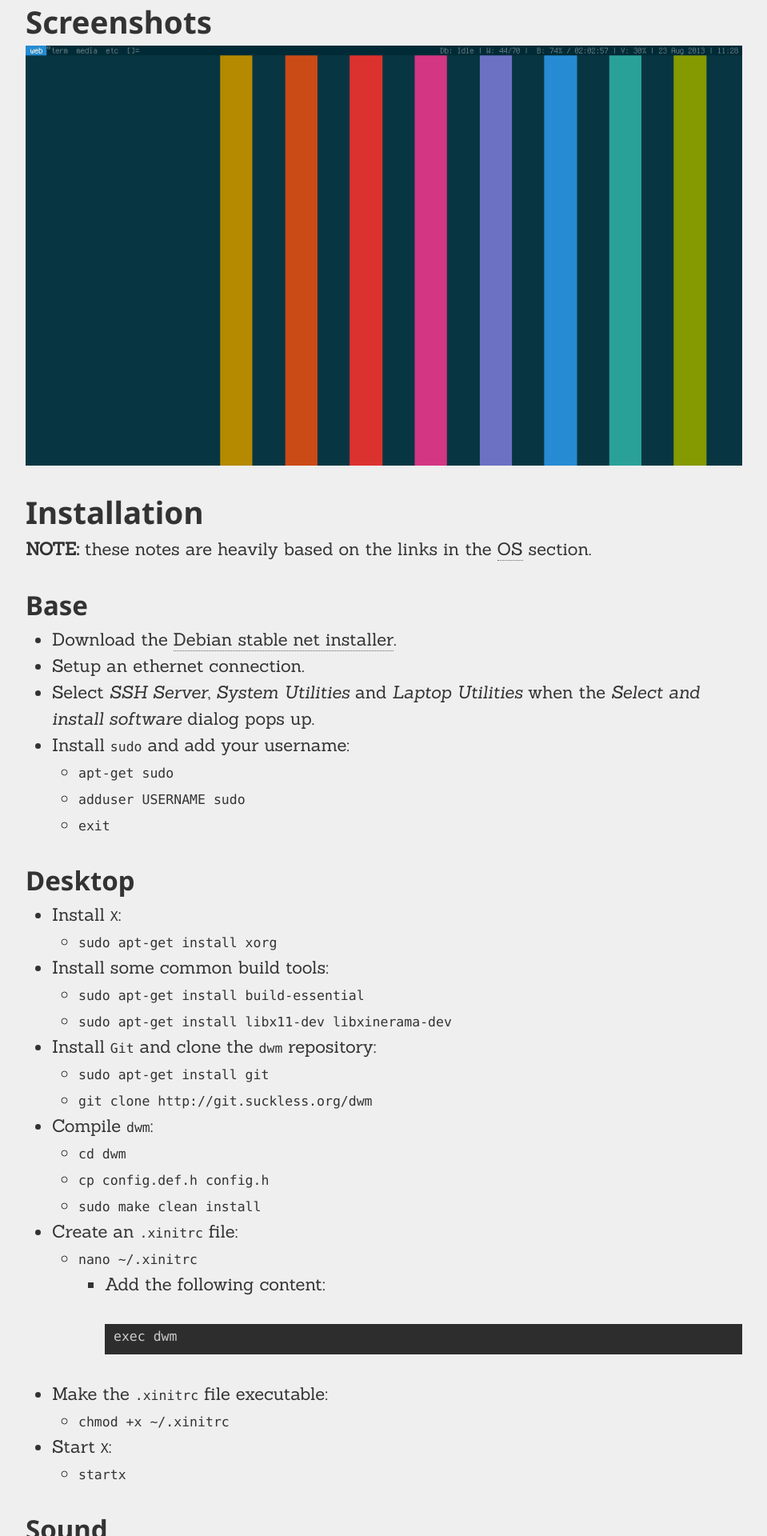
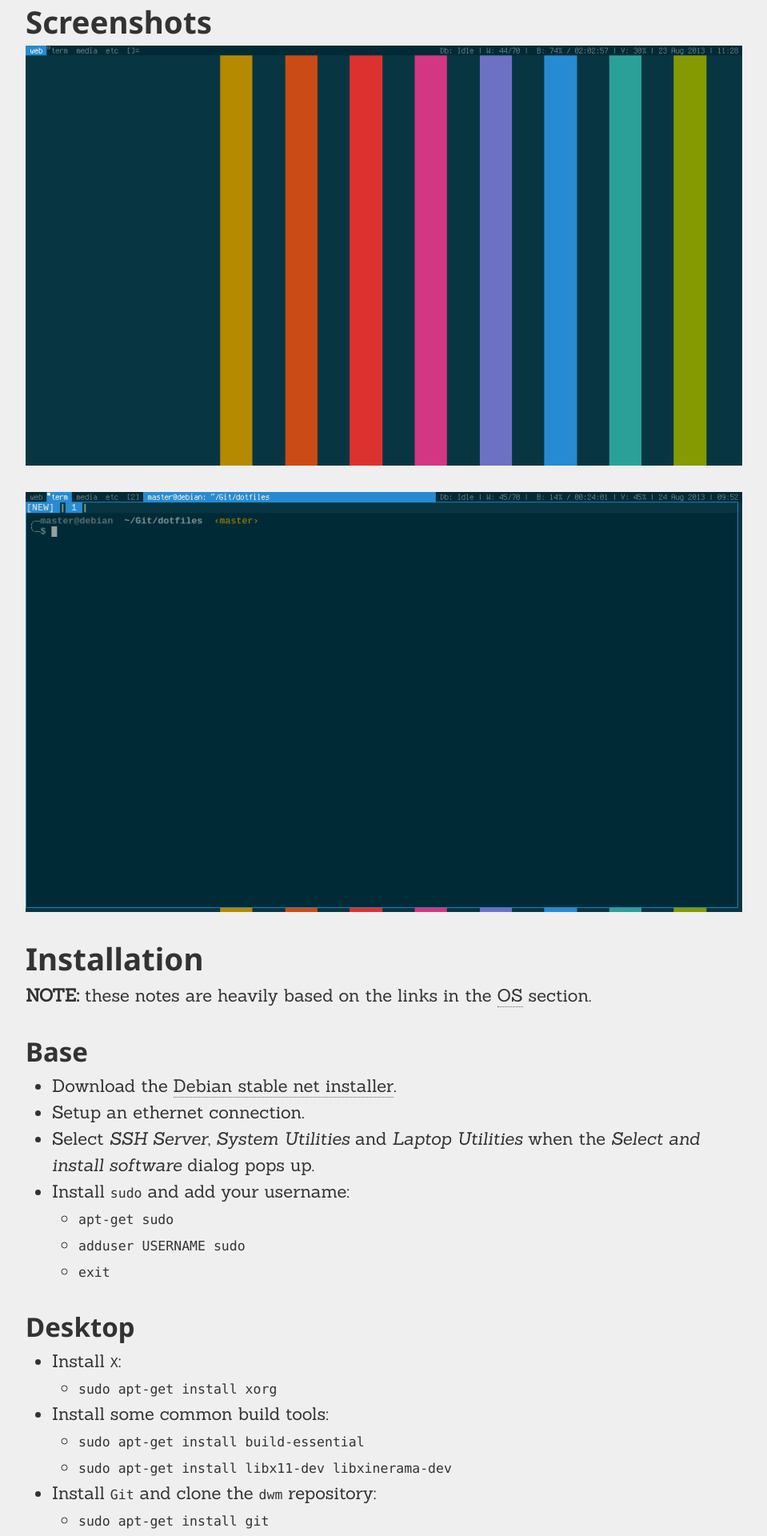
Before and after one commit to gummesson/ellengummesson, a Jekyll site: the page built from notes/the-linux-setup.md, in a window 1280 px wide. Shown: the part 4480-6400 px from the top of the page at 80% size, without its empty margins (160-1119 px from the left). Built offline with Jekyll 4.4.1, drawn with Linux system fonts in a browser that asks for light colours; nearby versions of some CDN libraries.

Commit message:
Add screenshot.

```diff
--- a/notes/the-linux-setup.md
+++ b/notes/the-linux-setup.md
@@ -125,7 +125,9 @@ Packages for running and compiling `ncurses`-based software.
 
 ## Screenshots
 
-[![My Linux setup](/images/notes/2013-08-23-debian-dwm-desktop.png)](/images/notes/2013-08-23-debian-dwm-desktop.png)
+[![My Debian and dwm desktop](/images/notes/2013-08-23-debian-dwm-desktop.png)](/images/notes/2013-08-23-debian-dwm-desktop.png)
+
+[![My Debian and dwm term](/images/notes/2013-08-24-debian-dwm-urxvt.png)](/images/notes/2013-08-24-debian-dwm-urxvt.png)
 
 ## Installation
 
```
Also changed, not shown: images/notes/2013-08-24-debian-dwm-urxvt.png (added).
